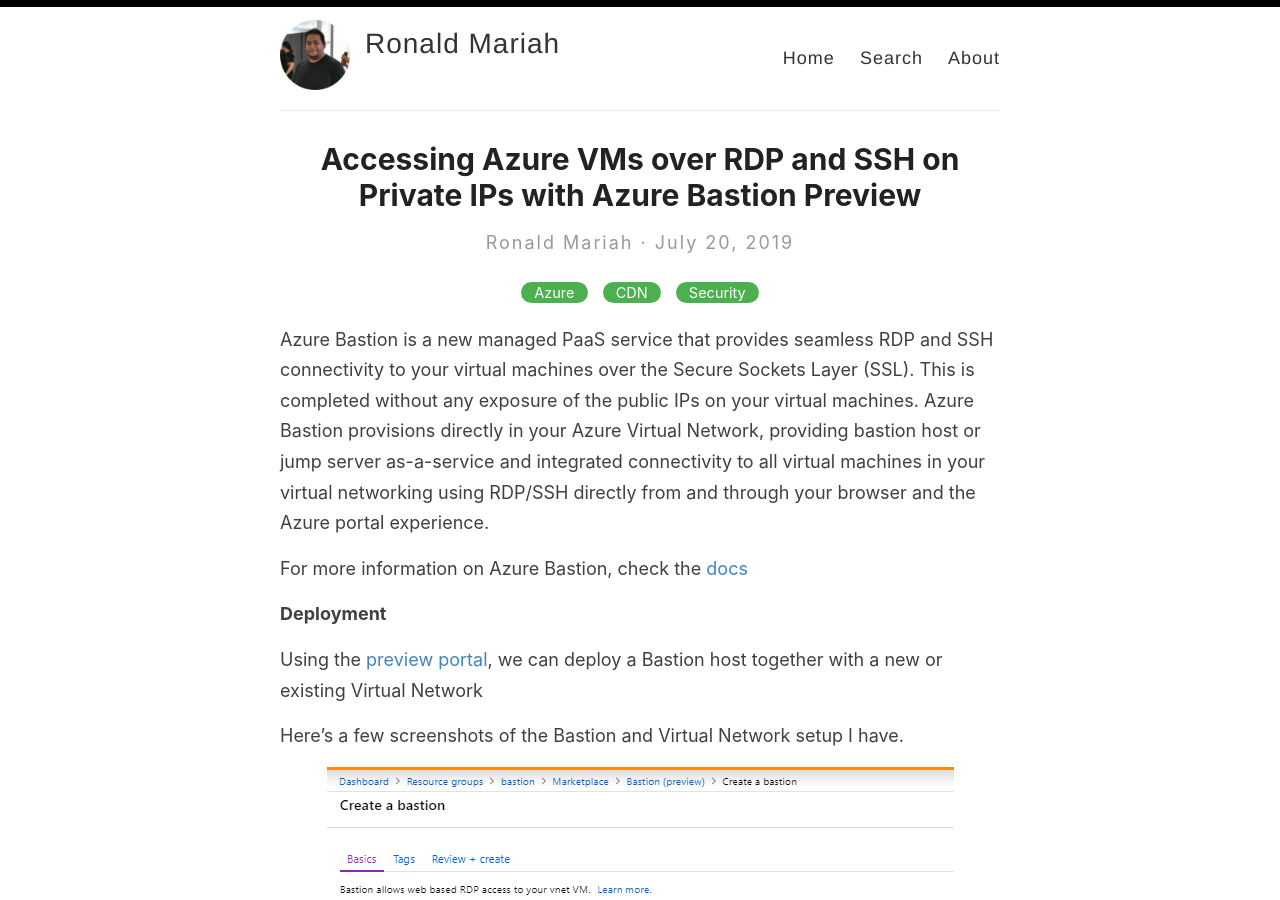
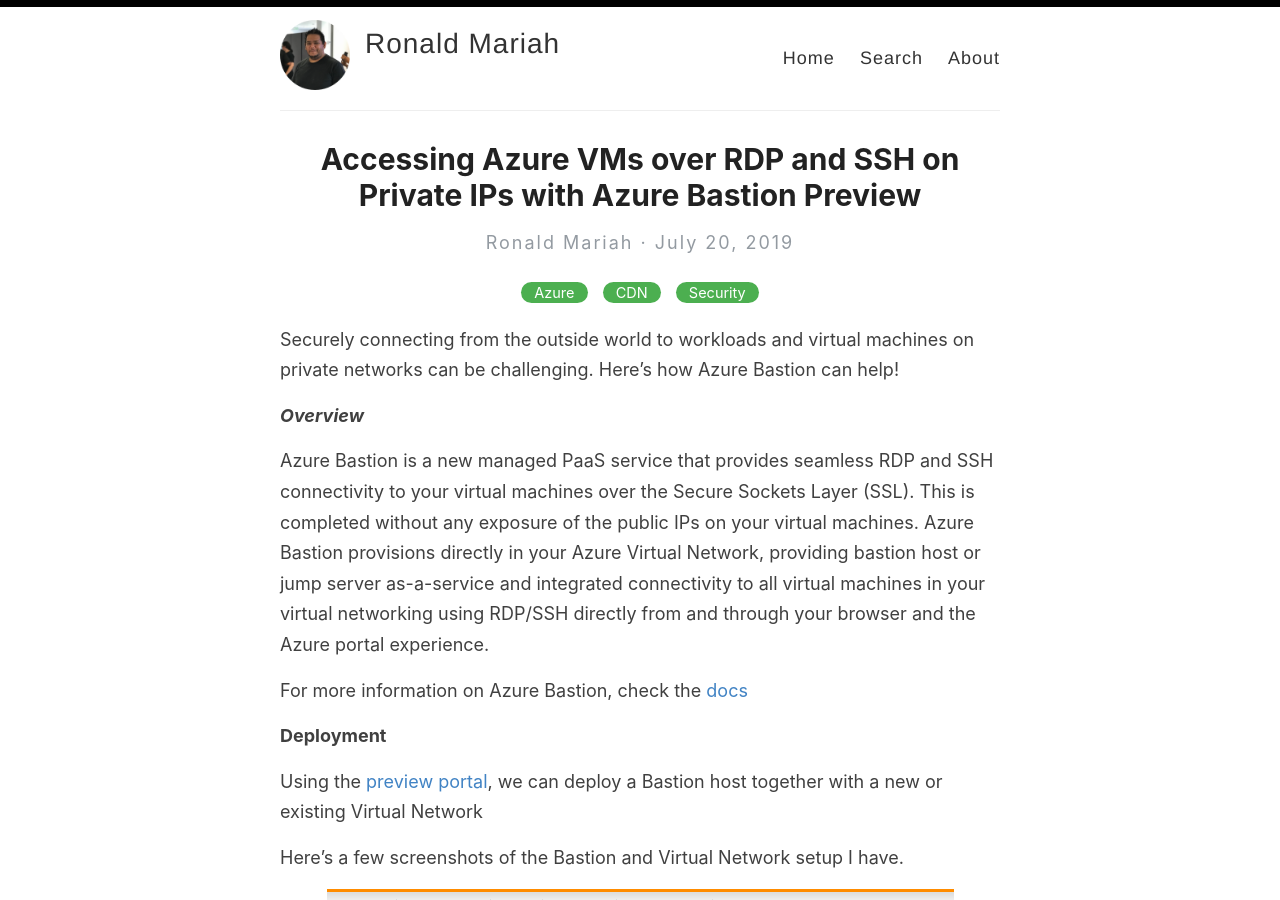
Before and after one commit to RonaldMariah/ronaldmariah.github.io, a Jekyll site: the page built from _posts/2019-07-20-azure-bastion-preview.md, in a window 1280 px wide and 900 px high. Built offline with Jekyll 4.4.1, drawn with Linux system fonts in a browser that asks for light colours; our own code applies the rules of GitHub Pages for plain Markdown files.

Commit message:
Azure Bastion Overview and excerpt.

```diff
--- a/_posts/2019-07-20-azure-bastion-preview.md
+++ b/_posts/2019-07-20-azure-bastion-preview.md
@@ -6,6 +6,10 @@ categories:
 - Security
 exerpt: "Securely connecting from the outside world to workloads and virtual machines on private networks can be challenging. Here's how Azure Bastion can help!"
 ---
+
+Securely connecting from the outside world to workloads and virtual machines on private networks can be challenging. Here's how Azure Bastion can help!
+
+***Overview***
 
 Azure Bastion is a new managed PaaS service that provides seamless RDP and SSH connectivity to your virtual machines over the Secure Sockets Layer (SSL). This is completed without any exposure of the public IPs on your virtual machines. Azure Bastion provisions directly in your Azure Virtual Network, providing bastion host or jump server as-a-service and integrated connectivity to all virtual machines in your virtual networking using RDP/SSH directly from and through your browser and the Azure portal experience.
 
```
